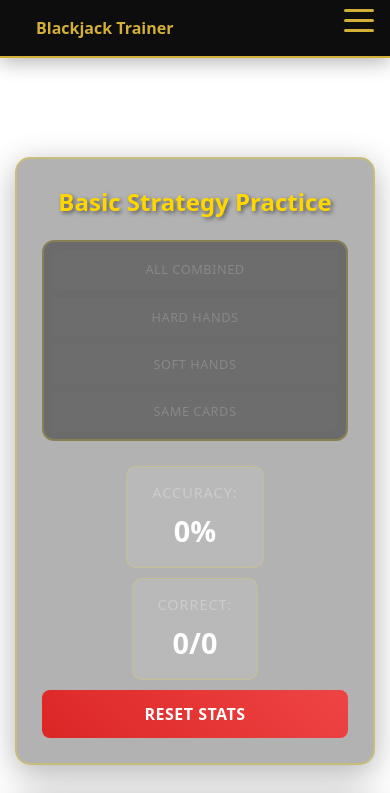
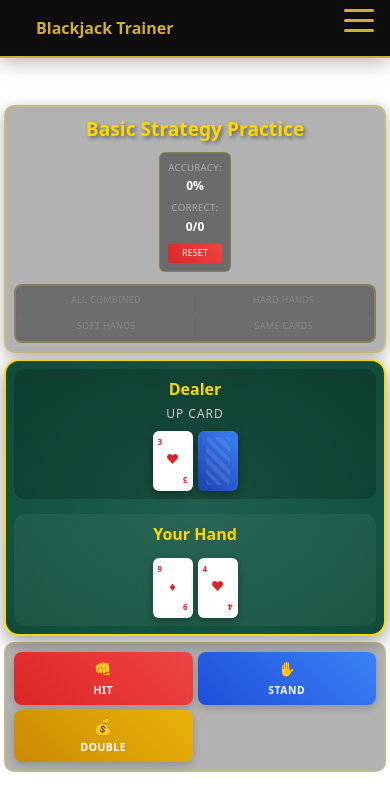
Before and after one commit to JakubSmilowski/CountJack, an Angular app: page /practice in a window 390 px wide. Shown: the top 793 px of the page. Built offline with nearby package versions, Linux system fonts and the light colour scheme.

Commit message:
some styling

```diff
--- a/src/app/pages/basic-strategy-practice/basic-strategy-practice.css
+++ b/src/app/pages/basic-strategy-practice/basic-strategy-practice.css
@@ -12,119 +12,169 @@ body {
   background: linear-gradient(135deg, #0f4c3a, #1a5c4a, #0f4c3a);
   min-height: 100vh;
   color: #ffffff;
+  padding: 0;
+  overflow-x: hidden;
 }
 
 /* Main Container */
 .practice-container {
   max-width: 1200px;
   margin: 0 auto;
-  margin-top: 10vh;
-  padding: 20px;
-  min-height: 100vh;
+  margin-top: 12vh;
+  padding: 10px;
+  height: 100vh;
+  display: flex;
+  flex-direction: column;
+  position: fixed;
+  top: 0;
+  left: 50%;
+  transform: translateX(-50%);
+  width: 100%;
 }
 
 /* Header Section */
 .practice-header {
   background: rgba(0, 0, 0, 0.3);
-  border-radius: 15px;
-  padding: 25px;
-  margin-bottom: 30px;
+  border-radius: 10px;
+  padding: 12px;
+  margin-bottom: 8px;
   border: 2px solid rgba(255, 215, 0, 0.3);
-  box-shadow: 0 8px 32px rgba(0, 0, 0, 0.3);
+  box-shadow: 0 4px 16px rgba(0, 0, 0, 0.3);
+  flex-shrink: 0;
+}
+
+.header-content {
+  display: flex;
+  align-items: center;
+  justify-content: space-between;
+  margin-bottom: 12px;
 }
 
 .practice-header h1 {
-  font-size: 2.5rem;
-  text-align: center;
+  font-size: 1.6rem;
   color: #ffd700;
   text-shadow: 2px 2px 4px rgba(0, 0, 0, 0.5);
-  margin-bottom: 20px;
   font-weight: 700;
+  margin: 0;
 }
 
 /* Statistics Section */
 .stats-section {
   display: flex;
-  justify-content: center;
-  align-items: center;
-  gap: 30px;
-  flex-wrap: wrap;
+  flex-direction: column;
+  gap: 5px;
+  background: rgba(0, 0, 0, 0.4);
+  padding: 8px;
+  border-radius: 6px;
+  border: 1px solid rgba(255, 215, 0, 0.2);
+  min-width: 100px;
+  font-size: 0.75rem;
 }
 
 .stat-item {
   display: flex;
-  flex-direction: column;
+  justify-content: space-between;
   align-items: center;
-  background: rgba(255, 255, 255, 0.1);
-  padding: 15px 25px;
-  border-radius: 10px;
-  border: 1px solid rgba(255, 215, 0, 0.2);
+  gap: 6px;
 }
 
 .stat-label {
-  font-size: 0.9rem;
-  color: #cccccc;
-  margin-bottom: 5px;
+  font-size: 0.6rem;
+  color: #aaaaaa;
   text-transform: uppercase;
-  letter-spacing: 1px;
+  letter-spacing: 0.3px;
 }
 
 .stat-value {
-  font-size: 1.8rem;
-  font-weight: bold;
+  font-size: 0.75rem;
+  font-weight: 600;
   color: #ffffff;
   transition: color 0.3s ease;
 }
 
 .stat-value.good {
   color: #4ade80;
-  text-shadow: 0 0 10px rgba(74, 222, 128, 0.3);
 }
 
 .stat-value.fair {
   color: #fbbf24;
-  text-shadow: 0 0 10px rgba(251, 191, 36, 0.3);
 }
 
 .reset-stats-btn {
   background: linear-gradient(45deg, #dc2626, #ef4444);
   color: white;
   border: none;
-  padding: 12px 24px;
+  padding: 3px 6px;
+  border-radius: 3px;
+  cursor: pointer;
+  font-weight: 500;
+  font-size: 0.55rem;
+  transition: all 0.3s ease;
+  text-transform: uppercase;
+  letter-spacing: 0.2px;
+  margin-top: 2px;
+}
+
+.reset-stats-btn:hover {
+  transform: translateY(-1px);
+  box-shadow: 0 3px 10px rgba(220, 38, 38, 0.4);
+}
+
+/* Practice Configuration */
+.practice-configuration {
+  display: flex;
+  background: rgba(0, 0, 0, 0.4);
   border-radius: 8px;
+  padding: 3px;
+  border: 2px solid rgba(255, 215, 0, 0.2);
+  gap: 0;
+}
+
+.practice-configuration button {
+  flex: 1;
+  padding: 6px 10px;
+  background: rgba(128, 128, 128, 0.1);
+  border: none;
+  border-radius: 0;
+  color: #888888;
+  font-weight: 500;
   cursor: pointer;
-  font-weight: 600;
   transition: all 0.3s ease;
   text-transform: uppercase;
   letter-spacing: 0.5px;
+  font-size: 0.65rem;
 }
 
-.reset-stats-btn:hover {
-  transform: translateY(-2px);
-  box-shadow: 0 6px 20px rgba(220, 38, 38, 0.4);
+.practice-configuration button:first-child {
+  border-radius: 4px 0 0 4px;
 }
 
-/* Game Table */
+.practice-configuration button:last-child {
+  border-radius: 0 4px 4px 0;
+}
+
+.practice-configuration button:hover {
+  background: rgba(128, 128, 128, 0.2);
+  color: #cccccc;
+}
+
+.practice-configuration button.active {
+  background: linear-gradient(45deg, #ffd700, #ffed4e);
+  color: #000000;
+  font-weight: 600;
+  box-shadow: 0 2px 8px rgba(255, 215, 0, 0.3);
+}
+
+/* Game Table - Reduced height */
 .practice-table {
   background: radial-gradient(ellipse at center, #1e5f4f, #0f4c3a);
-  border-radius: 20px;
-  padding: 40px;
-  margin-bottom: 30px;
-  border: 3px solid #ffd700;
-  box-shadow: 0 12px 40px rgba(0, 0, 0, 0.4);
-  position: relative;
-}
-
-.practice-table::before {
-  content: '';
-  position: absolute;
-  top: -2px;
-  left: -2px;
-  right: -2px;
-  bottom: -2px;
-  background: linear-gradient(45deg, #ffd700, #ffed4e, #ffd700);
-  z-index: -1;
-  border-radius: 20px;
+  border-radius: 15px;
+  padding: 15px;
+  margin-bottom: 8px;
+  border: 2px solid #ffd700;
+  box-shadow: 0 6px 20px rgba(0, 0, 0, 0.4);
+  flex-shrink: 0;
+  /* Removed flex: 1 and min-height to prevent expansion */
 }
 
 /* Dealer Section */
@@ -132,20 +182,20 @@ body {
   display: flex;
   justify-content: space-between;
   align-items: center;
-  margin-bottom: 60px;
-  padding: 20px;
+  margin-bottom: 15px;
+  padding: 12px;
   background: rgba(0, 0, 0, 0.2);
-  border-radius: 15px;
+  border-radius: 10px;
 }
 
 .dealer-info h2 {
-  font-size: 1.8rem;
+  font-size: 1.2rem;
   color: #ffd700;
-  margin-bottom: 10px;
+  margin-bottom: 4px;
 }
 
 .dealer-upcard-label {
-  font-size: 1rem;
+  font-size: 0.75rem;
   color: #cccccc;
   text-transform: uppercase;
   letter-spacing: 1px;
@@ -161,29 +211,15 @@ body {
   display: flex;
   justify-content: space-between;
   align-items: center;
-  padding: 20px;
+  padding: 12px;
   background: rgba(255, 255, 255, 0.05);
-  border-radius: 15px;
+  border-radius: 10px;
 }
 
 .player-info h2 {
-  font-size: 1.8rem;
+  font-size: 1.2rem;
   color: #ffd700;
-  margin-bottom: 15px;
-}
-
-.hand-value {
-  font-size: 2.5rem;
-  font-weight: bold;
-  color: #4ade80;
-  text-shadow: 0 0 15px rgba(74, 222, 128, 0.3);
-  margin-bottom: 10px;
-}
-
-.hand-description {
-  font-size: 1.1rem;
-  color: #e5e5e5;
-  font-style: italic;
+  margin-bottom: 4px;
 }
 
 .player-cards-area {
@@ -194,29 +230,29 @@ body {
 /* Card Containers */
 .card-container {
   display: flex;
-  gap: 15px;
+  gap: 8px;
   align-items: center;
 }
 
 /* Playing Cards */
 .playing-card {
-  width: 13vh;
-  height: 20vh;
+  width: 55px;
+  height: 82px;
   background: #ffffff;
-  border-radius: 8px;
-  box-shadow: 0 6px 20px rgba(0, 0, 0, 0.3);
+  border-radius: 6px;
+  box-shadow: 0 3px 10px rgba(0, 0, 0, 0.3);
   position: relative;
   transition: all 0.3s ease;
   cursor: default;
 }
 
 .playing-card:hover {
-  transform: translateY(-5px);
-  box-shadow: 0 10px 30px rgba(0, 0, 0, 0.4);
+  transform: translateY(-2px);
+  box-shadow: 0 5px 15px rgba(0, 0, 0, 0.4);
 }
 
 .card-content {
-  padding: 8px;
+  padding: 5px;
   height: 100%;
   display: flex;
   flex-direction: column;
@@ -229,19 +265,19 @@ body {
 }
 
 .card-value-top {
-  font-size: 0.9rem;
+  font-size: 0.65rem;
   font-weight: bold;
   align-self: flex-start;
 }
 
 .card-suit {
-  font-size: 1.8rem;
+  font-size: 1.1rem;
   align-self: center;
-  margin-top: -10px;
+  margin-top: -4px;
 }
 
 .card-value-bottom {
-  font-size: 0.9rem;
+  font-size: 0.65rem;
   font-weight: bold;
   align-self: flex-end;
   transform: rotate(180deg);
@@ -258,7 +294,7 @@ body {
   display: flex;
   align-items: center;
   justify-content: center;
-  border-radius: 8px;
+  border-radius: 6px;
 }
 
 .card-pattern {
@@ -274,51 +310,51 @@ body {
   border-radius: 4px;
 }
 
-/* Decision Panel */
+/* Decision Panel - Compact and fixed at bottom */
 .decision-panel {
   background: rgba(0, 0, 0, 0.3);
-  border-radius: 15px;
-  padding: 30px;
-  margin-bottom: 30px;
+  border-radius: 10px;
+  padding: 10px;
   border: 2px solid rgba(255, 215, 0, 0.2);
-}
-
-.decision-panel h3 {
-  text-align: center;
-  font-size: 1.5rem;
-  color: #ffd700;
-  margin-bottom: 25px;
-  text-shadow: 1px 1px 3px rgba(0, 0, 0, 0.5);
+  flex-shrink: 0;
+  min-height: 100px; /* Reduced from 140px */
+  display: flex;
+  flex-direction: column;
+  justify-content: center;
+  position: sticky;
+  bottom: 0;
+  z-index: 10;
 }
 
 /* Action Buttons */
 .button-grid {
   display: grid;
-  grid-template-columns: repeat(auto-fit, minmax(10vh, 1fr));
-  gap: 20px;
-  max-width: 600px;
+  grid-template-columns: repeat(auto-fit, minmax(70px, 1fr));
+  gap: 8px;
   margin: 0 auto;
+  max-width: 450px;
 }
 
 .decision-btn {
   display: flex;
   flex-direction: column;
   align-items: center;
-  gap: 8px;
-  padding: 20px;
+  gap: 3px;
+  padding: 10px 8px;
   border: none;
-  border-radius: 12px;
-  font-size: 1.1rem;
+  border-radius: 8px;
+  font-size: 0.8rem;
   font-weight: 600;
   cursor: pointer;
   transition: all 0.3s ease;
   text-transform: uppercase;
   letter-spacing: 0.5px;
-  box-shadow: 0 4px 15px rgba(0, 0, 0, 0.2);
+  box-shadow: 0 3px 10px rgba(0, 0, 0, 0.2);
+  min-height: 55px; /* Reduced from 70px */
 }
 
 .btn-icon {
-  font-size: 1.5rem;
+  font-size: 1rem;
 }
 
 .hit-btn {
@@ -328,8 +364,8 @@ body {
 
 .hit-btn:hover {
   background: linear-gradient(45deg, #b91c1c, #dc2626);
-  transform: translateY(-3px);
-  box-shadow: 0 8px 25px rgba(220, 38, 38, 0.4);
+  transform: translateY(-2px);
+  box-shadow: 0 6px 20px rgba(220, 38, 38, 0.4);
 }
 
 .stand-btn {
@@ -339,8 +375,8 @@ body {
 
 .stand-btn:hover {
   background: linear-gradient(45deg, #1e40af, #2563eb);
-  transform: translateY(-3px);
-  box-shadow: 0 8px 25px rgba(59, 130, 246, 0.4);
+  transform: translateY(-2px);
+  box-shadow: 0 6px 20px rgba(59, 130, 246, 0.4);
 }
 
 .double-btn {
@@ -350,8 +386,8 @@ body {
 
 .double-btn:hover {
   background: linear-gradient(45deg, #a16207, #ca8a04);
-  transform: translateY(-3px);
-  box-shadow: 0 8px 25px rgba(234, 179, 8, 0.4);
+  transform: translateY(-2px);
+  box-shadow: 0 6px 20px rgba(234, 179, 8, 0.4);
 }
 
 .split-btn {
@@ -361,27 +397,27 @@ body {
 
 .split-btn:hover {
   background: linear-gradient(45deg, #6d28d9, #8b5cf6);
-  transform: translateY(-3px);
-  box-shadow: 0 8px 25px rgba(168, 85, 247, 0.4);
+  transform: translateY(-2px);
+  box-shadow: 0 6px 20px rgba(168, 85, 247, 0.4);
 }
 
-/* Feedback Section */
+/* Feedback Section - Much more compact */
 .feedback-section {
   text-align: center;
   animation: fadeIn 0.5s ease-in;
 }
 
 @keyframes fadeIn {
-  from { opacity: 0; transform: translateY(20px); }
+  from { opacity: 0; transform: translateY(10px); }
   to { opacity: 1; transform: translateY(0); }
 }
 
 .feedback-message {
-  font-size: 1.3rem;
+  font-size: 0.9rem; /* Reduced from 1.1rem */
   font-weight: 600;
-  padding: 20px;
-  border-radius: 10px;
-  margin-bottom: 20px;
+  padding: 8px 12px; /* Reduced from 15px */
+  border-radius: 6px;
+  margin-bottom: 8px; /* Reduced from 15px */
   text-shadow: 1px 1px 3px rgba(0, 0, 0, 0.3);
 }
 
@@ -397,12 +433,12 @@ body {
   border: 2px solid rgba(248, 113, 113, 0.3);
 }
 
-/* Action Comparison */
+/* Action Comparison - More compact */
 .action-comparison {
   display: flex;
   justify-content: center;
-  gap: 40px;
-  margin-bottom: 25px;
+  gap: 15px; /* Reduced from 20px */
+  margin-bottom: 8px; /* Reduced from 15px */
   flex-wrap: wrap;
 }
 
@@ -410,21 +446,21 @@ body {
   display: flex;
   flex-direction: column;
   align-items: center;
-  gap: 8px;
+  gap: 3px;
 }
 
 .comparison-item .label {
-  font-size: 0.9rem;
+  font-size: 0.7rem; /* Reduced from 0.8rem */
   color: #cccccc;
   text-transform: uppercase;
   letter-spacing: 1px;
 }
 
 .comparison-item .value {
-  font-size: 1.2rem;
+  font-size: 0.85rem; /* Reduced from 1rem */
   font-weight: 600;
-  padding: 8px 16px;
-  border-radius: 6px;
+  padding: 4px 8px; /* Reduced from 6px 12px */
+  border-radius: 4px;
 }
 
 .comparison-item .value.correct {
@@ -443,15 +479,15 @@ body {
   background: linear-gradient(45deg, #059669, #10b981);
   color: white;
   border: none;
-  padding: 15px 30px;
-  border-radius: 10px;
-  font-size: 1.1rem;
+  padding: 8px 16px; /* Reduced from 12px 25px */
+  border-radius: 6px;
+  font-size: 0.85rem; /* Reduced from 1rem */
   font-weight: 600;
   cursor: pointer;
   transition: all 0.3s ease;
   display: flex;
   align-items: center;
-  gap: 10px;
+  gap: 6px;
   margin: 0 auto;
   text-transform: uppercase;
   letter-spacing: 0.5px;
@@ -460,214 +496,255 @@ body {
 .next-hand-btn:hover {
   background: linear-gradient(45deg, #047857, #059669);
   transform: translateY(-2px);
-  box-shadow: 0 6px 20px rgba(16, 185, 129, 0.4);
+  box-shadow: 0 4px 15px rgba(16, 185, 129, 0.4);
 }
 
-/* Strategy Hint Section */
-.strategy-hint {
-  background: rgba(0, 0, 0, 0.4);
-  border-radius: 15px;
-  padding: 25px;
-  border: 2px solid rgba(255, 215, 0, 0.2);
-}
-
-.strategy-hint h4 {
-  color: #ffd700;
-  font-size: 1.3rem;
-  margin-bottom: 15px;
-  text-align: center;
-}
-
-.strategy-hint ul {
-  list-style: none;
-  padding: 0;
-}
-
-.strategy-hint li {
-  background: rgba(255, 255, 255, 0.05);
-  padding: 12px 20px;
-  margin-bottom: 8px;
-  border-radius: 8px;
-  border-left: 4px solid #ffd700;
-  font-size: 1rem;
-  line-height: 1.4;
-  transition: background 0.3s ease;
-}
-
-.strategy-hint li:hover {
-  background: rgba(255, 255, 255, 0.1);
-}
-
-.strategy-hint li::before {
-  content: '💡';
-  margin-right: 10px;
-}
-
-/* Responsive Design */
+/* Mobile Optimizations */
 @media (max-width: 768px) {
   .practice-container {
-    padding: 15px;
+    padding: 6px;
   }
 
   .practice-header h1 {
-    font-size: 2rem;
+    font-size: 1.4rem;
+  }
+
+  .header-content {
+    flex-direction: column;
+    gap: 8px;
+    text-align: center;
   }
 
   .stats-section {
-    gap: 15px;
+    flex-direction: row;
+    justify-content: center;
+    gap: 10px;
+    min-width: auto;
+  }
+
+  .stat-item {
+    flex-direction: column;
+    text-align: center;
+    gap: 2px;
+  }
+
+  .practice-configuration button {
+    font-size: 0.6rem;
+    padding: 5px 6px;
   }
 
   .practice-table {
-    padding: 20px;
+    padding: 12px;
   }
 
   .dealer-section,
   .player-section {
     flex-direction: column;
-    gap: 20px;
+    gap: 8px;
     text-align: center;
+    padding: 8px;
+  }
+
+  .dealer-info h2,
+  .player-info h2 {
+    font-size: 1rem;
   }
 
   .playing-card {
-    width: 70px;
-    height: 98px;
+    width: 45px;
+    height: 68px;
   }
 
   .card-suit {
-    font-size: 1.5rem;
+    font-size: 0.9rem;
+  }
+
+  .card-value-top,
+  .card-value-bottom {
+    font-size: 0.55rem;
   }
 
   .button-grid {
     grid-template-columns: repeat(2, 1fr);
-    gap: 15px;
+    gap: 6px;
   }
 
   .decision-btn {
-    padding: 15px;
-    font-size: 1rem;
+    padding: 8px 6px;
+    font-size: 0.7rem;
+    min-height: 45px;
+  }
+
+  .btn-icon {
+    font-size: 0.9rem;
   }
 
   .action-comparison {
     flex-direction: column;
-    gap: 20px;
+    gap: 8px;
   }
 
-  .hand-value {
-    font-size: 2rem;
+  .feedback-message {
+    font-size: 0.8rem;
+    padding: 6px 8px;
+  }
+
+  .next-hand-btn {
+    padding: 6px 12px;
+    font-size: 0.75rem;
+  }
+
+  .decision-panel {
+    min-height: 85px;
   }
 }
 
 @media (max-width: 480px) {
+  .practice-container {
+    padding: 4px;
+  }
+
+  .practice-header {
+    padding: 8px;
+    margin-bottom: 6px;
+  }
+
   .practice-header h1 {
-    font-size: 1.5rem;
+    font-size: 1.2rem;
   }
 
   .stats-section {
     flex-direction: column;
-    gap: 10px;
+    gap: 6px;
+  }
+
+  .practice-configuration {
+    flex-wrap: wrap;
+    gap: 3px;
+  }
+
+  .practice-configuration button {
+    flex: 1 1 calc(50% - 2px);
+    min-width: 75px;
+    font-size: 0.55rem;
+  }
+
+  .practice-table {
+    padding: 8px;
+    margin-bottom: 6px;
   }
 
   .playing-card {
-    width: 60px;
-    height: 84px;
+    width: 40px;
+    height: 60px;
+  }
+
+  .card-container {
+    gap: 5px;
+  }
+
+  .card-suit {
+    font-size: 0.8rem;
   }
 
   .card-value-top,
   .card-value-bottom {
-    font-size: 0.8rem;
-  }
-
-  .card-suit {
-    font-size: 1.2rem;
+    font-size: 0.5rem;
   }
 
   .button-grid {
-    grid-template-columns: 1fr;
+    grid-template-columns: 1fr 1fr;
+    gap: 5px;
+  }
+
+  .decision-btn {
+    padding: 6px 4px;
+    font-size: 0.65rem;
+    min-height: 40px;
+  }
+
+  .decision-panel {
+    padding: 8px;
+    min-height: 75px;
+  }
+
+  .feedback-message {
+    font-size: 0.75rem;
+    padding: 5px 8px;
+  }
+
+  .next-hand-btn {
+    padding: 5px 10px;
+    font-size: 0.7rem;
   }
 }
 
+/* Landscape phone optimization */
+@media (max-width: 768px) and (orientation: landscape) {
+  .practice-container {
+    padding: 4px;
+  }
 
-/* Practice mode buttons style */
-/* Practice Configuration Toggle Styles */
-.practice-configuration {
-  display: flex;
-  background: rgba(0, 0, 0, 0.4);
-  border-radius: 12px;
-  padding: 8px;
-  margin-bottom: 25px;
-  border: 2px solid rgba(255, 215, 0, 0.2);
-  gap: 0;
-}
+  .practice-header {
+    padding: 6px;
+    margin-bottom: 4px;
+  }
 
-.practice-configuration h2 {
-  color: #ffd700;
-  font-size: 1.2rem;
-  margin-bottom: 15px;
-  text-align: center;
-}
+  .practice-header h1 {
+    font-size: 1.1rem;
+  }
 
-.practice-configuration button {
-  flex: 1;
-  padding: 12px 20px;
-  background: rgba(128, 128, 128, 0.1);
-  border: none;
-  border-radius: 0;
-  color: #888888;
-  font-weight: 500;
-  cursor: pointer;
-  transition: all 0.3s ease;
-  text-transform: uppercase;
-  letter-spacing: 0.5px;
-  font-size: 0.9rem;
-}
+  .header-content {
+    flex-direction: row;
+    gap: 12px;
+  }
 
-.practice-configuration button:first-child {
-  border-radius: 8px 0 0 8px;
-}
-
-.practice-configuration button:last-child {
-  border-radius: 0 8px 8px 0;
-}
-
-.practice-configuration button:hover {
-  background: rgba(128, 128, 128, 0.2);
-  color: #cccccc;
-}
-
-.practice-configuration button:active {
-  background: rgba(255, 215, 0, 0.3);
-  transform: translateY(1px);
-}
-
-.practice-configuration button.active {
-  background: linear-gradient(45deg, #ffd700, #ffed4e);
-  color: #000000;
-  font-weight: 600;
-  box-shadow: 0 4px 12px rgba(255, 215, 0, 0.3);
-}
-
-.practice-configuration button.active:active {
-  background: linear-gradient(45deg, #e6c200, #f0d633);
-  transform: translateY(1px);
-}
-
-/* Responsive */
-@media (max-width: 768px) {
-  .practice-configuration {
-    flex-wrap: wrap;
+  .stats-section {
+    flex-direction: row;
     gap: 8px;
   }
 
-  .practice-configuration button {
-    flex: 1 1 calc(50% - 4px);
-    min-width: 140px;
+  .practice-table {
+    padding: 6px;
+    margin-bottom: 4px;
+  }
+
+  .dealer-section,
+  .player-section {
+    flex-direction: row;
+    padding: 6px;
+    margin-bottom: 6px;
+  }
+
+  .playing-card {
+    width: 35px;
+    height: 52px;
+  }
+
+  .decision-panel {
+    padding: 6px;
+    min-height: 60px;
+  }
+
+  .decision-btn {
+    padding: 6px 4px;
+    font-size: 0.65rem;
+    min-height: 35px;
+  }
+
+  .button-grid {
+    grid-template-columns: repeat(4, 1fr);
+    gap: 4px;
+  }
+
+  .feedback-message {
+    font-size: 0.7rem;
+    padding: 4px 6px;
+    margin-bottom: 4px;
+  }
+
+  .next-hand-btn {
+    padding: 4px 8px;
+    font-size: 0.65rem;
   }
 }
-
-@media (max-width: 480px) {
-  .practice-configuration button {
-    flex: 1 1 100%;
-    font-size: 0.8rem;
-    padding: 10px 15px;
-  }
-}
--- a/src/app/pages/basic-strategy-practice/basic-strategy-practice.html
+++ b/src/app/pages/basic-strategy-practice/basic-strategy-practice.html
@@ -1,13 +1,8 @@
 <div class="practice-container">
   <!-- Header with Statistics and configuration -->
   <div class="practice-header">
+    <div class="header-content">
       <h1>Basic Strategy Practice</h1>
-    <div class="practice-configuration">
-      <button (click)="practiceSet('all')">All combined</button>
-      <button (click)="practiceSet('hard')">Hard hands</button>
-      <button (click)="practiceSet('soft')">Soft hands</button>
-      <button (click)="practiceSet('same')">Same cards</button>
-    </div>
       <div class="stats-section">
         <div class="stat-item">
           <span class="stat-label">Accuracy:</span>
@@ -19,7 +14,14 @@
           <span class="stat-label">Correct:</span>
           <span class="stat-value">{{ correctCount }}/{{ totalCount }}</span>
         </div>
-      <button (click)="resetStats()" class="reset-stats-btn">Reset Stats</button>
+        <button (click)="resetStats()" class="reset-stats-btn">Reset</button>
+      </div>
+    </div>
+    <div class="practice-configuration">
+      <button (click)="practiceSet('all')">All combined</button>
+      <button (click)="practiceSet('hard')">Hard hands</button>
+      <button (click)="practiceSet('soft')">Soft hands</button>
+      <button (click)="practiceSet('same')">Same cards</button>
     </div>
   </div>
 
@@ -124,40 +126,4 @@
       </button>
     </div>
   </div>
-
-  <!-- Strategy Hint Section -->
-  <div class="strategy-hint">
-    <h4>Remember these basic strategy rules:</h4>
-    <h5>Spliting Rules:</h5>
-    <ul>
-      <li>Always split Aces and 8s</li>
-      <li>Never Split 10's and 5's</li>
-      <li>Split 2, 3 & 7 on 2 through 7</li>
-      <li>Split 4's against 5 & 6</li>
-      <li>Split 6's on 2 through 6</li>
-      <li>Split 9''s against 2 through 9, except 7</li>
-    </ul>
-    <h5>Spft Totals:</h5>
-    <ul>
-        <li>Soft 21 and 20 always stand</li>
-        <li>Soft 19 (Ace, 8) doubles against 6 otherwise it stands</li>
-        <li>Soft 18 (Ace, 7) doubles against 2-6, stands against 7 and 8, hits against 9, 10, Ace. If it can't double against 2-6, it stands</li>
-        <li>Soft 17 (A, 6) doubles against 3-6, otherwise it hits</li>
-        <li>Soft 16 and Soft 15 (A, 5 and A, 4) doubles against 4-6 otherwise it hits</li>
-        <li>Soft 14 and soft 13 (Ace, 3 and ace, 2) doubles against 5 and 6 otherwise it hits</li>
-    </ul>
-    <h5>Hard Totals and Surrender</h5>
-    <ul>
-      <li>Surrender 16 against 9 – Ace</li>
-      <li>Surrender 15 against a 10</li>
-      <li>Hard 17 and above will always stand</li>
-      <li>Hard 13 through 16 will stand against 2-6, hit against 7-ace</li>
-      <li>Hard 12 will stand against 4-6, hit against everything else</li>
-      <li>Hard 11 will always double down</li>
-      <li>Hard 10 will double against 2-9</li>
-      <li>Hard 9 will double against 3-6</li>
-      <li>Hard 8 and below will always hit</li>
-    </ul>
-
 </div>
-</div>
```
Lines whose indentation alone changed are shown as unchanged.
